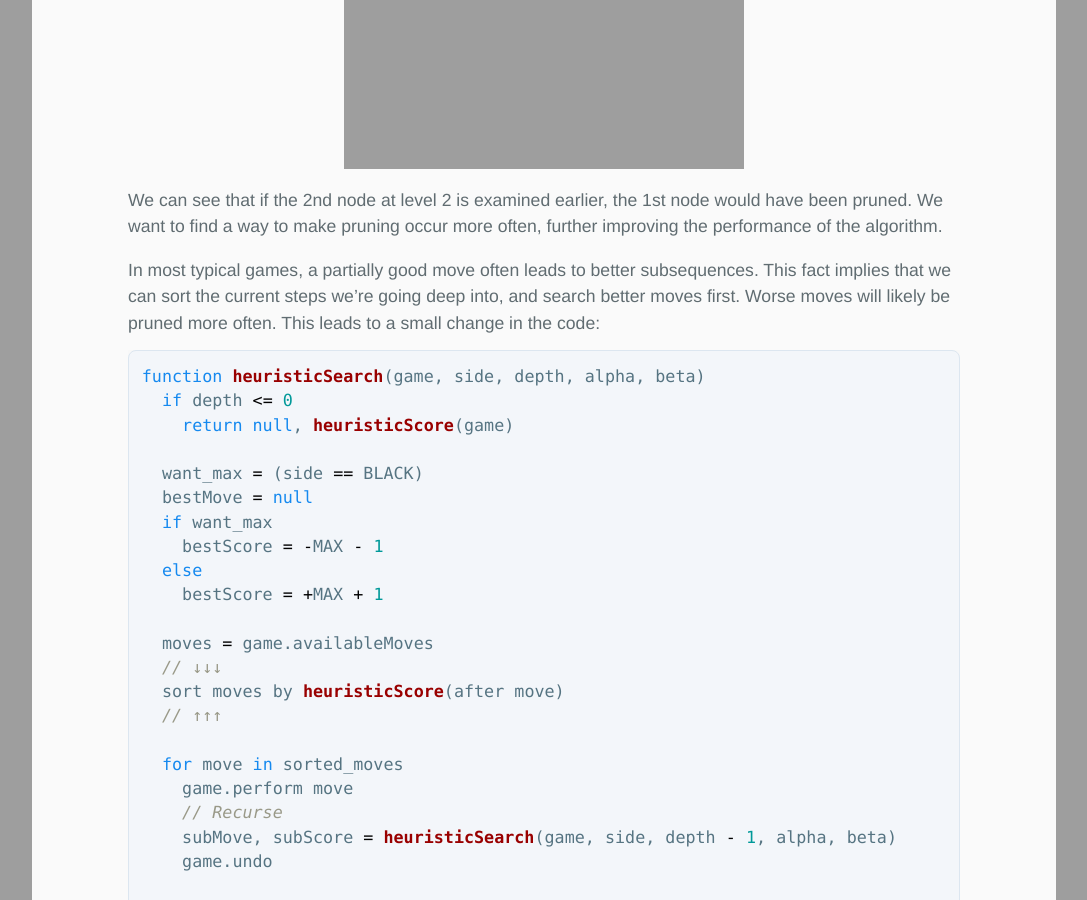
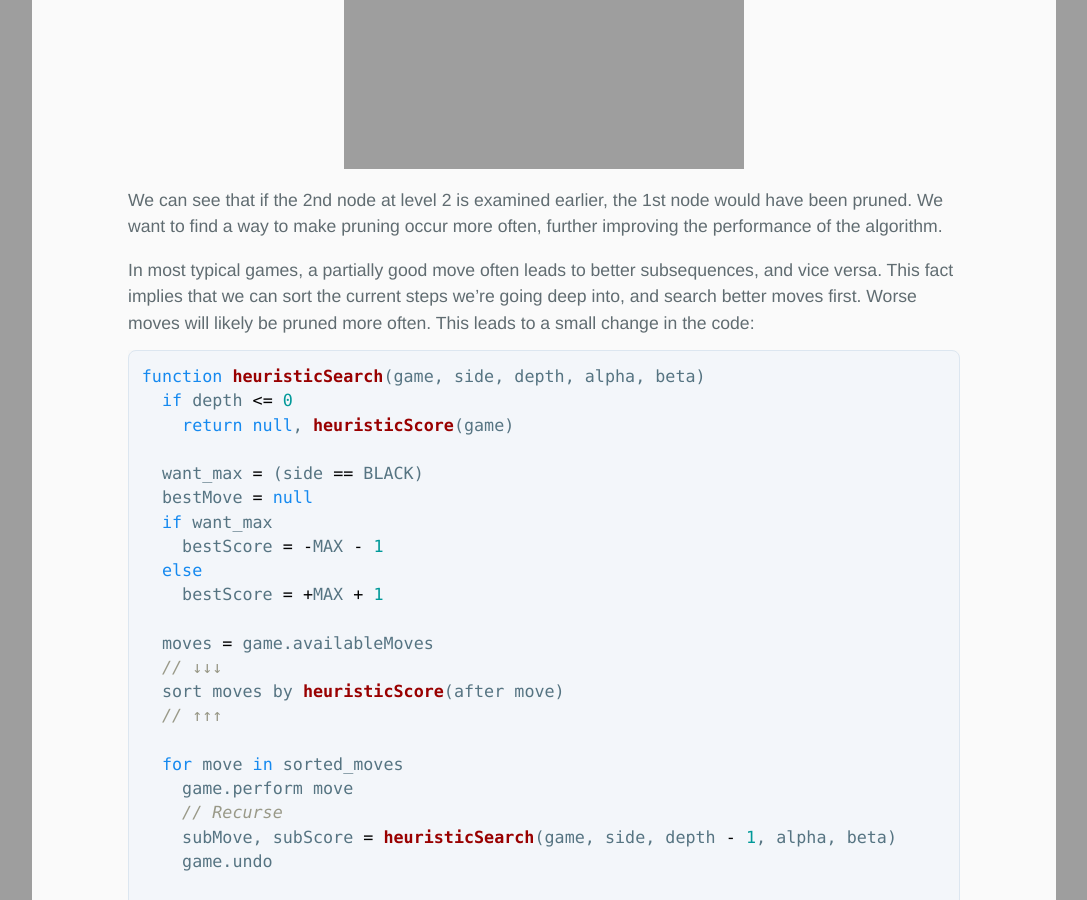
Before and after one commit to iBug/iBug-source, a Jekyll site: the page built from _posts/2018-05-23-alpha-beta-pruning.md, in a window 1280 px wide and 900 px high, scrolled down 3727 px. Shown: the whole window, without its empty margins (96-1183 px from the left). Built offline with Jekyll 4.4.1, drawn with Linux system fonts in a browser that asks for light colours; some web fonts are replaced; our own code applies the rules of GitHub Pages for plain Markdown files.

Commit message:
Update text

````diff
--- a/_posts/2018-05-23-alpha-beta-pruning.md
+++ b/_posts/2018-05-23-alpha-beta-pruning.md
@@ -117,7 +117,7 @@ As seen in the image from Wikipedia:
 
 We can see that if the 2nd node at level 2 is examined earlier, the 1st node would have been pruned. We want to find a way to make pruning occur more often, further improving the performance of the algorithm.
 
-In most typical games, a partially good move often leads to better subsequences. This fact implies that we can sort the current steps we're going deep into, and search better moves first. Worse moves will likely be pruned more often. This leads to a small change in the code:
+In most typical games, a partially good move often leads to better subsequences, and vice versa. This fact implies that we can sort the current steps we're going deep into, and search better moves first. Worse moves will likely be pruned more often. This leads to a small change in the code:
 
 ```javascript
 function heuristicSearch(game, side, depth, alpha, beta)
````
